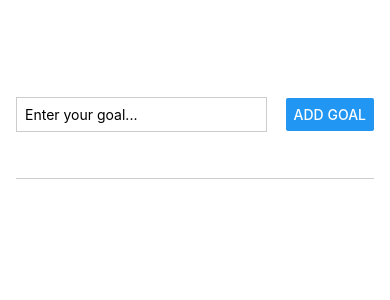
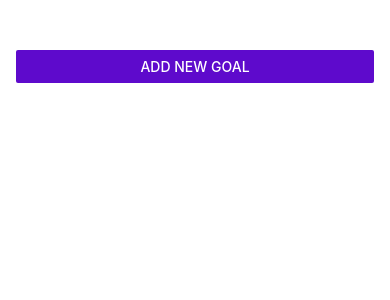
Before and after one commit to TaisAzevedo0806/MyGoals, a React Native app: screen / in a window 390 px wide. Shown: the top 300 px of the page. Built offline with nearby package versions, Linux system fonts and the light colour scheme.

Commit message:
Add delete style and add modal

```diff
--- a/App.js
+++ b/App.js
@@ -1,10 +1,15 @@
 import { useState } from "react";
-import { FlatList, StyleSheet, View } from "react-native";
+import { Button, FlatList, StyleSheet, View } from "react-native";
 import GoalItem from "./components/GoalItem";
 import GoalInput from "./components/GoalInput";
 
 export default function App() {
+  const [isModalVisible, setIsModalVisible] = useState(false);
   const [goals, setGoals] = useState([]);
+
+  function showAddGoalModalHandler() {
+    setIsModalVisible(true);
+  }
 
   function addGoalHandler(goalText) {
     setGoals((currentGoals) => [
@@ -21,12 +26,23 @@ export default function App() {
 
   return (
     <View style={styles.appContainer}>
-      <GoalInput onAddGoal={addGoalHandler} />
+      <Button
+        title="Add New Goal"
+        color="#5e0acc"
+        onPress={showAddGoalModalHandler}
+      />
+      <GoalInput isVisible={isModalVisible} onAddGoal={addGoalHandler} />
       <View style={styles.goalsContainer}>
         <FlatList
           data={goals}
           renderItem={(itemData) => {
-            return <GoalItem onPress={deleteGoalHandler} text={itemData.item.text} />;
+            return (
+              <GoalItem
+                onPress={deleteGoalHandler}
+                id={itemData.item.id}
+                text={itemData.item.text}
+              />
+            );
           }}
           keyExtractor={(item, index) => {
             return item.id;
--- a/components/GoalInput.js
+++ b/components/GoalInput.js
@@ -1,5 +1,5 @@
 import { useState } from "react";
-import { Button, TextInput, StyleSheet, View } from "react-native";
+import { Button, Modal, StyleSheet, TextInput, View } from "react-native";
 
 function GoalInput(props) {
   const [enteredGoalText, setEnteredGoalText] = useState("");
@@ -14,6 +14,7 @@ function GoalInput(props) {
   }
 
   return (
+    <Modal visible={props.isVisible} animationType="slide">
       <View style={styles.inputContainer}>
         <TextInput
           style={styles.textInput}
@@ -23,6 +24,7 @@ function GoalInput(props) {
         />
         <Button title="Add Goal" onPress={addGoalHandler} />
       </View>
+    </Modal>
   );
 }
 
--- a/components/GoalItem.js
+++ b/components/GoalItem.js
@@ -2,11 +2,15 @@ import { Pressable, StyleSheet, Text, View } from "react-native";
 
 function GoalItem(props) {
   return (
-    <Pressable onPress={props.onPress}>
-      <View style={styles.goalItem}>
+    <View style={styles.goalItem}>
+      <Pressable
+        android_ripple={{ color: "#1d053b" }}
+        onPress={() => props.onPress(props.id)}
+        style={({pressed}) => pressed && styles.pressedItem}
+      >
         <Text style={styles.goalText}>{props.text}</Text>
-      </View>
-    </Pressable>
+      </Pressable>
+    </View>
   );
 }
 
@@ -15,11 +19,14 @@ export default GoalItem;
 const styles = StyleSheet.create({
   goalItem: {
     margin: 8,
-    padding: 8,
     borderRadius: 6,
     backgroundColor: "#5e0acc",
   },
   goalText: {
     color: "white",
+    padding: 8,
   },
+  pressedItem: {
+    opacity: 0.5
+  }
 });
```
Lines whose indentation alone changed are shown as unchanged.
